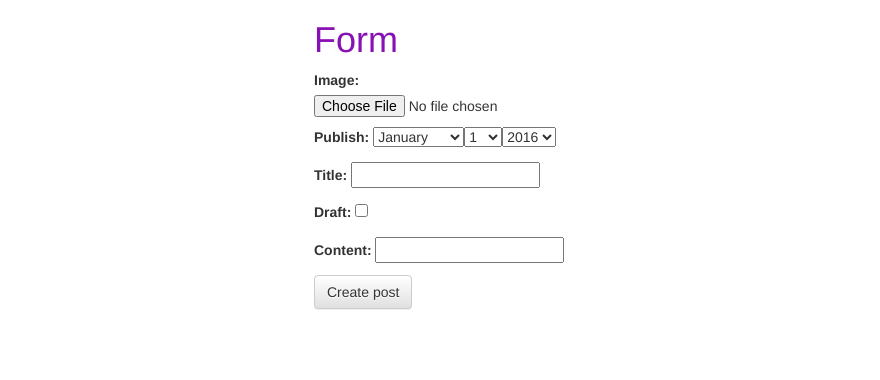
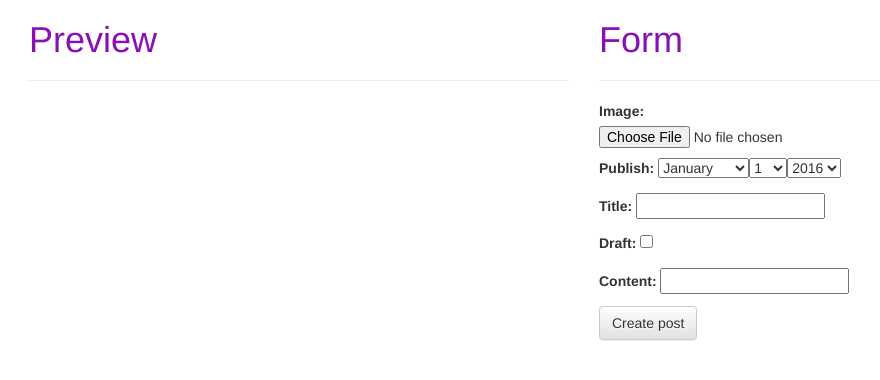
Before and after one commit to noerten/myblog, a Django app: template posts/templates/posts/post_form.html in a window 1280 px wide. Shown: the top 380 px of the page, without its empty margins (56-936 px from the left). Run offline with Django 3.2, Linux system fonts and the light colour scheme; the template is opened without the code that fills it: values that come from a table or form of the project are taken from there, others are empty; some libraries are stand-ins or nearby versions.

Commit message:
basic dynamic form preview

```diff
--- a/posts/forms.py
+++ b/posts/forms.py
@@ -3,7 +3,7 @@ from pagedown.widgets import PagedownWidget
 from .models import Post
 
 class PostForm(forms.ModelForm):
-    content = forms.CharField(widget=PagedownWidget)
+    content = forms.CharField(widget=PagedownWidget(show_preview=False))
     publish = forms.DateField(widget=forms.SelectDateWidget)
     class Meta:
         model = Post
--- a/posts/templates/posts/base.html
+++ b/posts/templates/posts/base.html
@@ -37,13 +37,41 @@
 $(document).ready(function(){
     $(".content-markdown").each(function(){
             var content = $(this).text()
-            console.log(content)
-//            console.log(markedContent)
+            var markedContent = marked(content)
             $(this).html(markedContent)
     })
     $(".post-detail-item img").each(function(){
             $(this).addClass('img-responsive')
     })
+
+    var contentInput =$('#id_content');
+
+    function setContent(value){
+        var markedContent =marked(value)
+        $('#preview-content').html(markedContent)
+        $('#preview-content img').each(function(){
+            $(this).addClass('img-responsive')
+        })
+    }
+    setContent(contentInput.val())
+
+    contentInput.keyup(function(){
+        var newContent = $(this).val()
+        setContent(newContent)
+    })
+
+    var titleInput =$('#id_title');
+
+    function setTitle(value) {
+        $("#preview-title").text(value)
+    }
+    setTitle(titleInput.val())
+    titleInput.keyup(function(){
+        var newContent = $(this).val()
+        setTitle(newContent)
+    })
+
+
 })
 
 
--- a/posts/templates/posts/post_form.html
+++ b/posts/templates/posts/post_form.html
@@ -4,9 +4,18 @@
 {% endblock head_extra %}
 
 {% block content %}
-        <div class="col-sm-6 col-sm-offset-3">
+<div class="col-sm-6">
+    <h1>Preview</h1>
+    <hr/>
+    <div class="content-preview">
+        <h3 id="preview-title"></h3>
+        <p id="preview-content"></p>
+    </div>
+</div>
+<div class="col-sm-6">
 
 <h1>Form</h1>
+<hr/>
 <form method="post" action="" enctype="multipart/form-data">{% csrf_token %}
 {{ form.as_p }}
 <input type="submit" class="btn btn-default" value="Create post" />
--- a/posts/templates/posts/post_list.html
+++ b/posts/templates/posts/post_list.html
@@ -24,7 +24,7 @@
             <h3><a href="{{ o.get_abs_url }}"> {{ o.title }} <small>{{ o.publish }}</small></a><br/>
     </h3>
             <p>by {{ o.user }}</p>
-            {{ o.get_markdown }}
+            {{ o.get_markdown|truncatechars_html:340 }}
             <p><a href="{{ o.get_abs_url }}" class="btn btn-primary" role="button">View</a></p>
       </div>
     </div>
```
